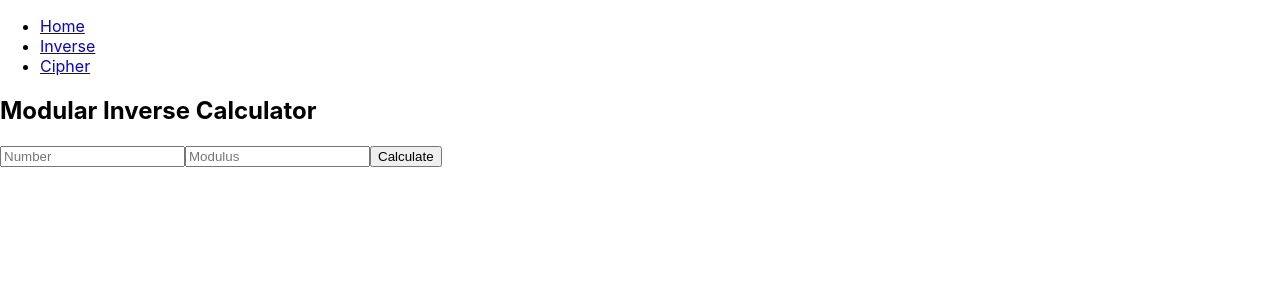
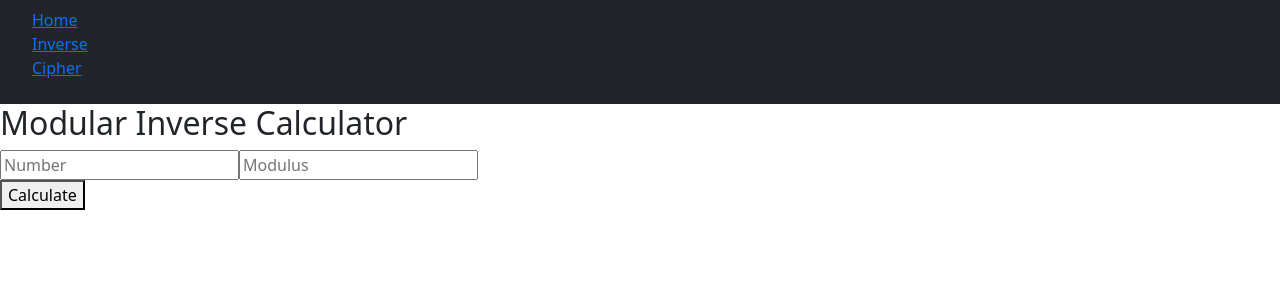
Before and after one commit to pem2k/cs_5002_final_front_end, a React (Create React App) app: page /Inverse in a window 1280 px wide. Shown: the top 300 px of the page. Built offline with nearby package versions, Linux system fonts and the light colour scheme.

Commit message:
imported bootstrap in app.js and added basic styling to navbar

```diff
--- a/src/App.js
+++ b/src/App.js
@@ -1,6 +1,7 @@
 import logo from './logo.svg';
 import './App.css';
 import { BrowserRouter as Router, Routes, Route} from "react-router-dom";
+import 'bootstrap/dist/css/bootstrap.min.css'
 
 import Navbar from './components/Navbar.jsx';
 import Home from "./pages/Home.jsx";
--- a/src/components/InverseForm.jsx
+++ b/src/components/InverseForm.jsx
@@ -1,4 +1,5 @@
 import React, { useState } from "react";
+import WorkShower from "./WorkShower";
 
 export default function InverseForm(){
     return(
@@ -10,6 +11,7 @@ export default function InverseForm(){
         <form action={submit_handler}>
             <input name="number" placeholder="Number" />
             <input name="mod" placeholder="Modulus"/>
+            <br/>
             <button type="submit">Calculate</button>
         </form>
 )
@@ -17,5 +19,6 @@ export default function InverseForm(){
 
 const submit_handler = (event) => {
     event.preventDefault();
-    // axios call to backend here
+    // axios call to backend here, this will populate
+    // the work shower which will include the result
 }
--- a/src/components/WorkShower.jsx
+++ b/src/components/WorkShower.jsx
@@ -1,5 +1,7 @@
 import React from 'react'
 
 export default function WorkShower(){
-
+    return(
+        <div>Placeholder</div>
+    )
 }
--- a/src/components/navbar.jsx
+++ b/src/components/navbar.jsx
@@ -3,7 +3,7 @@ import { Link } from "react-router-dom"
 
 export default function Navbar() {
   return (
-    <nav>
+    <nav className = "navbar navbar-dark bg-dark">
       <ul>
         <li><Link to="/">Home</Link></li>
         <li><Link to="/Inverse">Inverse</Link></li>
```
